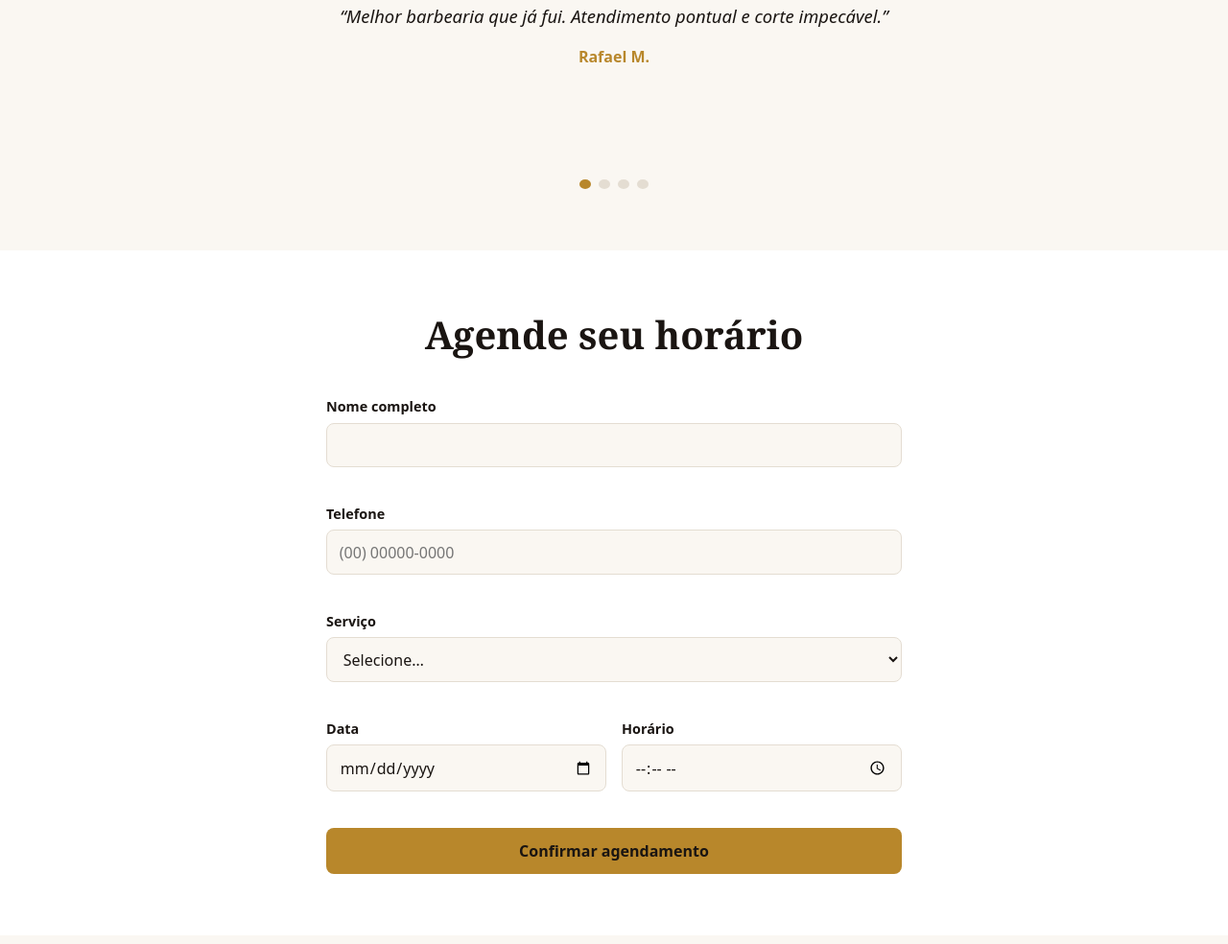
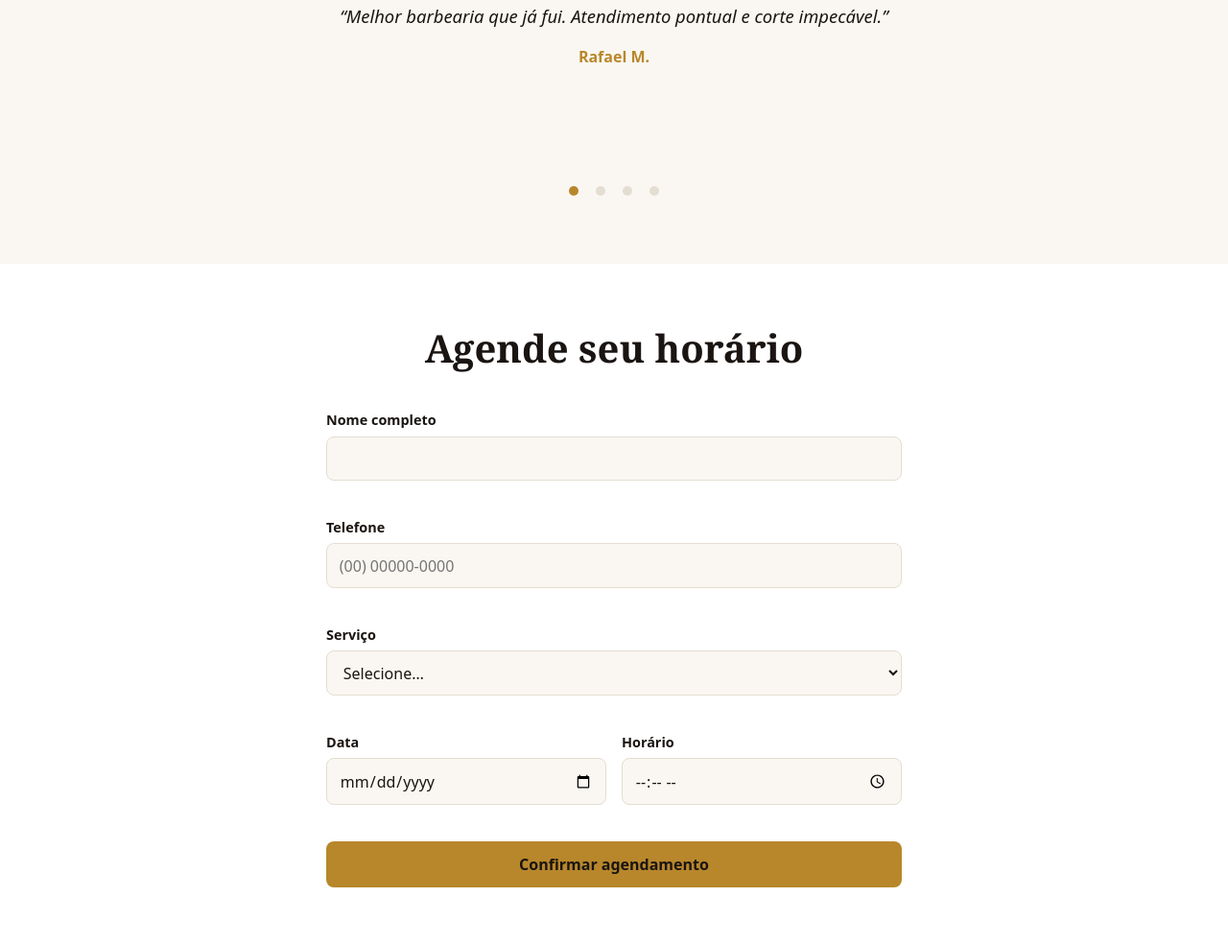
Before and after one commit to jonataspxavier-dev/navalha-barbearia, a plain HTML site: page navalha-barbearia/index.html in a window 1280 px wide. Shown: the part 2071-3055 px from the top of the page at 96% size. Drawn offline with Linux system fonts and the light colour scheme.

Commit message:
Fix accessibility issues found by Lighthouse audit (Fase 4)
- Footer text was nearly invisible in dark mode (contrast 1.05:1,
  needed 4.5:1) because it inherited the light-mode text color
  while the dark-mode background override changed independently
- Testimonial carousel dots had a 12x10px touch target, below the
  24x24px minimum; kept the same 10px visual dot via ::before but
  enlarged the clickable button area
- Ignore generated lighthouse-report files

Audited with `npx lighthouse` against a local static server:
Performance 100, Accessibility 100 (was 92), Best Practices 100,
SEO 100. Manually verified keyboard navigation, skip link and
focus-visible outlines.

```diff
--- a/navalha-barbearia/css/style.css
+++ b/navalha-barbearia/css/style.css
@@ -377,18 +377,29 @@ section {
 .testimonials__dots {
   display: flex;
   justify-content: center;
-  gap: var(--space-xs);
+  gap: 4px;
   margin-top: var(--space-md);
 }
 
 .testimonials__dots button {
+  width: 24px;
+  height: 24px;
+  padding: 0;
+  display: flex;
+  align-items: center;
+  justify-content: center;
+}
+
+.testimonials__dots button::before {
+  content: '';
   width: 10px;
   height: 10px;
   border-radius: 50%;
   background-color: var(--color-border);
+  transition: background-color var(--transition);
 }
 
-.testimonials__dots button.is-active {
+.testimonials__dots button.is-active::before {
   background-color: var(--color-primary);
 }
 
@@ -528,6 +539,7 @@ section {
 
 [data-theme='dark'] .footer {
   background-color: #0c0a08;
+  color: var(--color-text);
 }
 
 /* ===== Animações on-scroll ===== */
```
Also changed, not shown: 1 other file.
